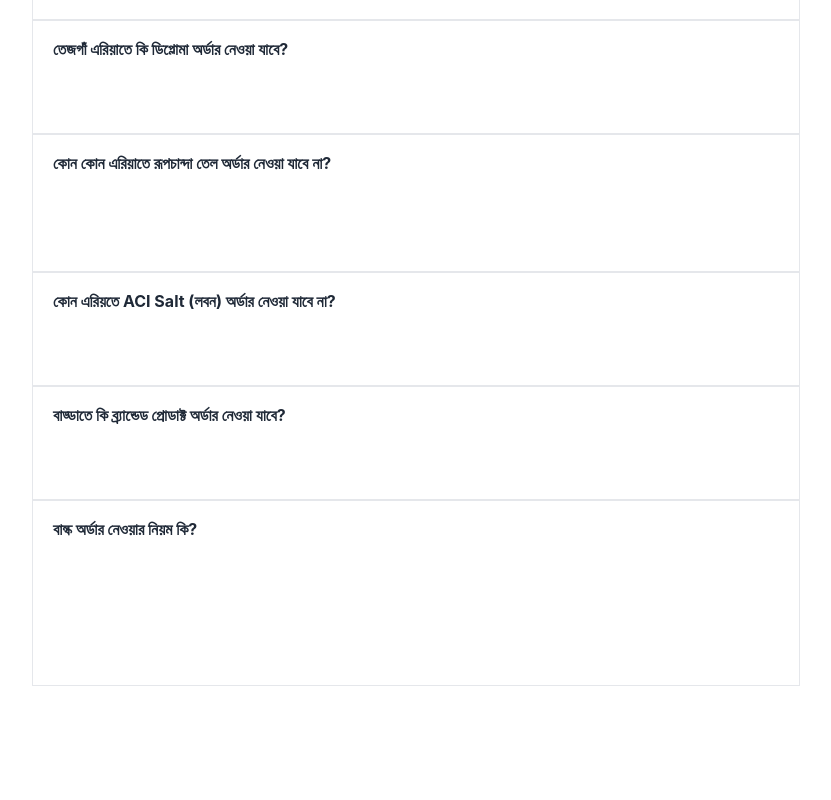
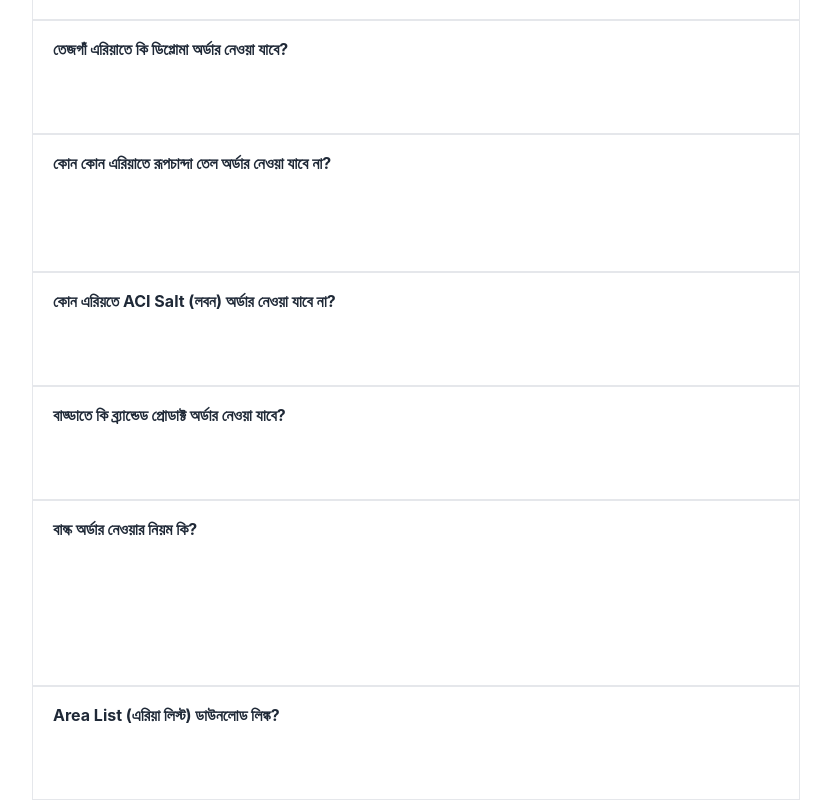
Before and after one commit to imsamrat/Information-Kernel, a React (Create React App) app: page /faq in a window 1280 px wide. Shown: the part 262-1062 px from the top of the page, without its empty margins (224-1055 px from the left). Before the commit the page ends 948 px from the top, so only its background shows below. Built offline with nearby package versions, Linux system fonts and the light colour scheme; what tw-elements would draw is missing.

Commit message:
Area List Added

```diff
--- a/src/pages/Faq.js
+++ b/src/pages/Faq.js
@@ -245,6 +245,44 @@ const Faq = () => {
           </div>
         </div>
       </div>
+      <div class="accordion-item bg-white border border-gray-200">
+        <h2 class="accordion-header mb-0" id="headingSeven">
+          <button
+            class="
+          accordion-button
+          relative
+          flex
+          items-center
+          w-full
+          py-4
+          px-5
+          text-base text-gray-800 text-left
+          bg-white
+          border-0
+          rounded-none
+          transition
+          focus:outline-none
+        "
+            type="button"
+            data-bs-toggle="collapse"
+            data-bs-target="#collapseSeven"
+            aria-expanded="true"
+            aria-controls="collapseSeven"
+          >
+            <b>Area List (এরিয়া লিস্ট) ডাউনলোড লিঙ্ক?</b>
+          </button>
+        </h2>
+        <div
+          id="collapseSeven"
+          class="accordion-collapse collapse"
+          aria-labelledby="headingSeven"
+          data-bs-parent="#accordionExample"
+        >
+          <div class="accordion-body py-4 px-5">
+              <a href="https://docs.google.com/uc?id=1ZMWbRxfJLWEGAW4lnK6R2GvBm_idVaJb&export=download&hl=en_US" target="_blank"><u>Download Area List</u></a>
+          </div>
+        </div>
+      </div>
     </div>
   );
 };
```
